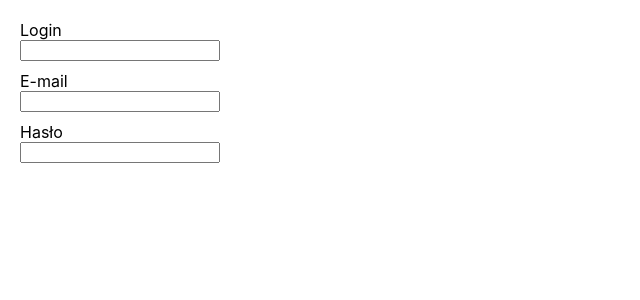
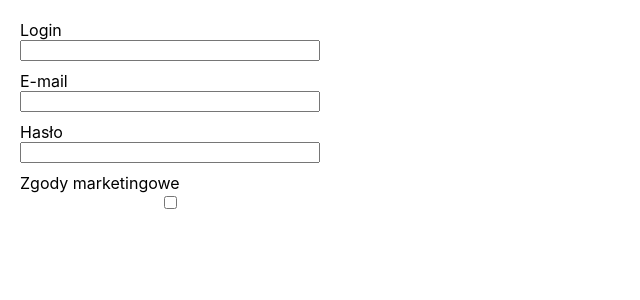
Before and after one commit to kawalec/React.js-form-example, a React (Create React App) app: page / in a window 1280 px wide. Shown: the top 300 px of the page, without its empty margins (0-640 px from the left). Built offline with nearby package versions, Linux system fonts and the light colour scheme.

Commit message:
add inputs loop

```diff
--- a/src/App.js
+++ b/src/App.js
@@ -3,13 +3,15 @@ import "./App.scss";
 import Input from "./components/Input";
 
 class App extends Component {
-  state = { username: "", email: "", password: "" };
+  state = { username: "", email: "", password: "", agree: false };
 
   handleChange = (e) => {
     const name = e.target.name;
     const value = e.target.value;
+    const checked = e.target.checked;
+    const type = e.target.type;
     this.setState({
-      [name]: value,
+      [name]: type === "checkbox" ? checked : value,
     });
   };
 
@@ -35,6 +37,13 @@ class App extends Component {
       name: "password",
       value: this.state.password,
     },
+    {
+      id: "agree",
+      label: "Zgody marketingowe",
+      type: "checkbox",
+      name: "agree",
+      checked: this.state.accept,
+    },
   ];
   render() {
     const inputs = this.data.map((inp) => (
@@ -45,6 +54,7 @@ class App extends Component {
         type={inp.type}
         name={inp.name}
         value={this.state[inp.name]}
+        checked={this.state[inp.name]}
         handleChange={this.handleChange}
       />
     ));
--- a/src/App.scss
+++ b/src/App.scss
@@ -1,6 +1,6 @@
 form {
   margin: 20px;
-  width: 200px;
+  width: 300px;
   display: flex;
   flex-direction: column;
 }
--- a/src/components/Input.js
+++ b/src/components/Input.js
@@ -9,6 +9,7 @@ const Input = (props) => {
         type={props.type}
         name={props.name}
         value={props.value}
+        checked={props.value}
         onChange={props.handleChange}
       ></input>
     </>
```
